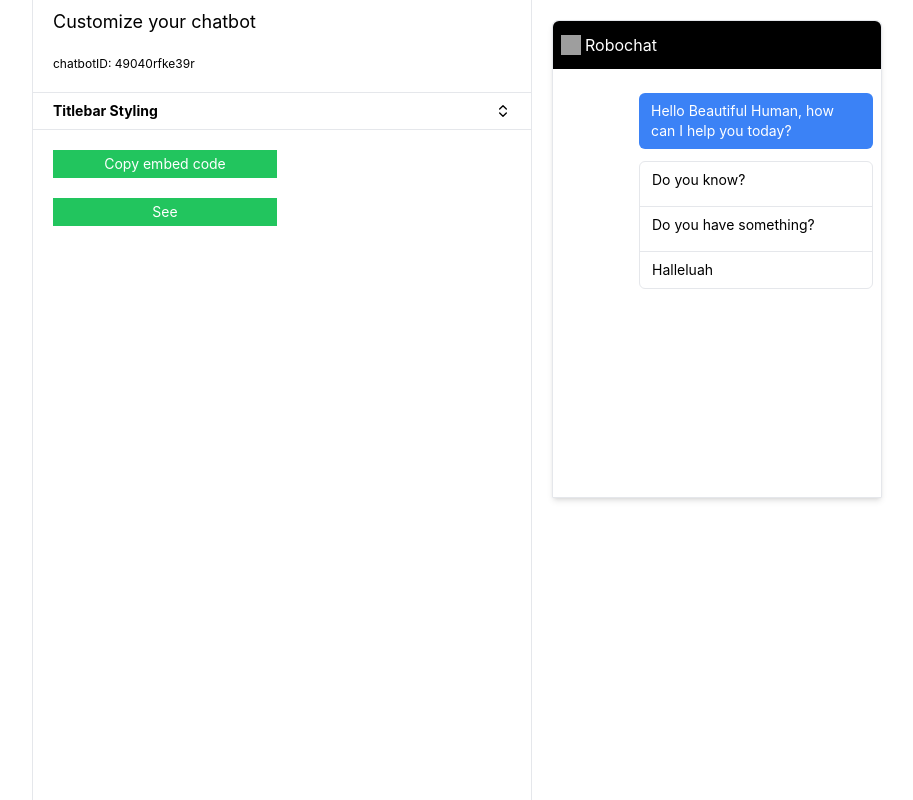
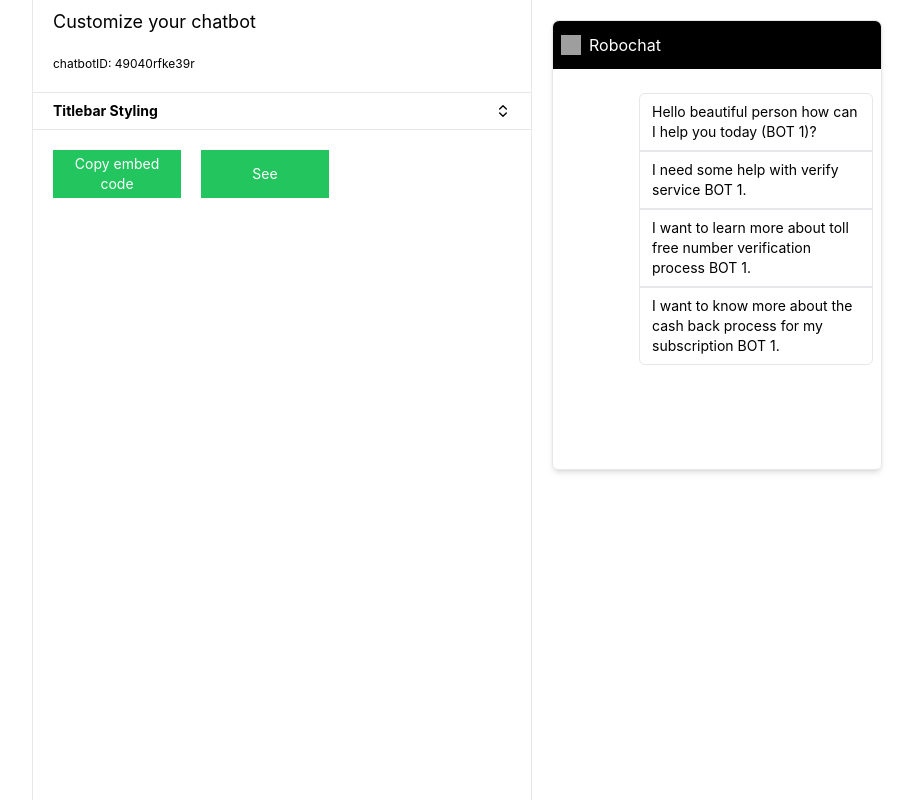
Before and after one commit to therealrinku/robochat, a React (Create React App) app: page / in a window 1280 px wide. Shown: the whole page, without its empty margins (183-1096 px from the left). Built offline with nearby package versions, Linux system fonts and the light colour scheme; grey boxes are pictures that could not be loaded.

Commit message:
feat: message flow update and scrollbar styled

```diff
--- a/src/components/Chatbox.tsx
+++ b/src/components/Chatbox.tsx
@@ -1,102 +1,58 @@
-import { useState } from "react";
+import { useRef, useState } from "react";
 import useAppContext from "../hooks/useAppContext";
 
 export default function Chatbox() {
   const { chatbotConfig } = useAppContext();
+  const messageViewRef = useRef(null);
 
-  const messages = {
-    1: [
-      {
-        id: "1A",
-        message: "Do you know?",
-        nextMessageIndex: 2,
-      },
-      {
-        id: "1B",
-        message: "Do you have something?",
-        nextMessageIndex: 2,
-      },
-      {
-        id: "1C",
-        message: "Halleluah",
-        nextMessageIndex: 2,
-      },
-    ],
-    2: [
-      {
-        id: "2A",
-        message: "Halleluah 2A",
-        nextMessageIndex: 3,
-      },
-      {
-        id: "2B",
-        message: "Halleluah 2B",
-        nextMessageIndex: 3,
-      },
-      {
-        id: "2C",
-        message: "Halleluah 2C",
-        nextMessageIndex: 2,
-      },
-    ],
-    3: [
-      {
-        id: "3A",
-        message: "Halleluah 3A",
-        nextMessageIndex: 2,
-      },
-      {
-        id: "3B",
-        message: "Halleluah 3B",
-        nextMessageIndex: 2,
-      },
-      {
-        id: "3C",
-        message: "Halleluah 3C",
-        nextMessageIndex: 2,
-      },
-    ],
-  };
+  //@ts-ignore
+  const [replyOptions, setReplyOptions] = useState(chatbotConfig?.messages[1] ?? {});
+  const [conversations, setConversations] = useState([]);
 
-  const [replyOptions, setReplyOptions] = useState(messages[1]);
-  const [conversations, setConversations] = useState([chatbotConfig.initialMessage]);
+  function nextMessage(e:any, message: any) {
+    e.preventDefault();
 
-  function nextMessage(message: any) {
     //@ts-ignore
-    setReplyOptions(messages[message.nextMessageIndex]);
+    setReplyOptions(chatbotConfig.messages[message.nextMessageIndex]);
+    //@ts-ignore
+    setConversations((prev) => [...prev, replyOptions.message]);
+    //@ts-ignore
     setConversations((prev) => [...prev, message.message]);
+    //@ts-ignore
+    messageViewRef.current?.scrollIntoView({behaviour: 'smooth'})
   }
 
   return (
-    <section className="shadow-md mt-5 text-white border rounded-t-md">
+    <section className="shadow-md mt-5 text-white border rounded-t-md rounded-b-md">
       <div
         style={{ backgroundColor: chatbotConfig.titleBgColor, color: chatbotConfig.titleTextColor }}
-        className="px-2 py-3 chatbot-title-bg rounded-t-md flex items-center gap-1"
+        className="px-2 py-3 chatbot-title-bg rounded-t-md flex items-center gap-2"
       >
         <img src={chatbotConfig.icon} className="chatbot-icon object-cover w-5 h-5" />
         <p>{chatbotConfig.title}</p>
       </div>
 
-      <div className="bg-white px-2 h-[400px] mt-3 overflow-y-auto mb-4">
+      <div className="px-2 h-[400px] p-3 overflow-y-auto" ref={messageViewRef}>
         {conversations.map((conversation, i) => {
           return (
             <div
               key={i}
               className={`${
-                i === 0 ? "float-right text-white bg-blue-500" : "float-left border text-black"
-              } mt-3 text-sm w-[75%] rounded-md py-2 px-3`}
+                i % 2 === 0 ? "float-right text-black border" : "float-left border text-white bg-blue-500"
+              } mt-3 text-sm w-[75%] rounded-md`}
             >
-              <p>{conversation}</p>
+              <p className="px-3 py-2">{conversation}</p>
             </div>
           );
         })}
 
-        <div className="float-right w-[75%] mt-3 flex flex-col gap-2 border rounded-t-md rounded-b-md">
-          {replyOptions.map((message, i) => {
+        <div className="w-[75%] float-right border rounded-t-md rounded-b-md mt-3">
+          <p className="px-3 py-2 text-black text-sm">{replyOptions.message}</p>
+          {replyOptions.responseOptions?.map((message: any, i: number) => {
             return (
               <button
-                onClick={() => nextMessage(message)}
-                className={`text-left text-black  text-sm py-2 px-3 ${i !== 0 && "border-t"}`}
+                onClick={(e) => nextMessage(e,message)}
+                className={`px-3 text-left w-full text-black  text-sm py-2 border-t-2`}
                 key={message.id}
               >
                 {message.message}
@@ -104,10 +60,6 @@ export default function Chatbox() {
             );
           })}
         </div>
-
-        {/* <div className="float-left mt-3 text-black border text-sm w-[75%] rounded-md py-2 text-black px-3">
-          <p>Hi, I need some help</p>
-        </div> */}
       </div>
     </section>
   );
--- a/src/context/AppContext.tsx
+++ b/src/context/AppContext.tsx
@@ -12,6 +12,68 @@ export function AppContextProvider({ children }: PropsWithChildren) {
     title: "Robochat",
     btnBgColor: "black",
     initialMessage: "Hello Beautiful Human, how can I help you today?",
+    messages: {
+      1: {
+        message: "Hello beautiful person how can I help you today (BOT 1)?",
+        responseOptions: [
+          {
+            id: "1A",
+            message: "I need some help with verify service BOT 1.",
+            nextMessageIndex: 2,
+          },
+          {
+            id: "1B",
+            message: "I want to learn more about toll free number verification process BOT 1.",
+            nextMessageIndex: 2,
+          },
+          {
+            id: "1C",
+            message: "I want to know more about the cash back process for my subscription BOT 1.",
+            nextMessageIndex: 2,
+          },
+        ],
+      },
+      2: {
+        message: "Do you want to know more about option 2 BOT 1?",
+        responseOptions: [
+          {
+            id: "2A",
+            message: "Halleluah 2A BOT 1",
+            nextMessageIndex: 3,
+          },
+          {
+            id: "2B",
+            message: "Halleluah 2B BOT 1",
+            nextMessageIndex: 3,
+          },
+          {
+            id: "2C",
+            message: "Halleluah 2C BOT 1",
+            nextMessageIndex: 2,
+          },
+        ],
+      },
+      3: {
+        message: "How can we help you better about option 3 BOT 1?",
+        responseOptions: [
+          {
+            id: "3A",
+            message: "Halleluah 3A BOT 1",
+            nextMessageIndex: 2,
+          },
+          {
+            id: "3B",
+            message: "Halleluah 3B BOT 1",
+            nextMessageIndex: 2,
+          },
+          {
+            id: "3C",
+            message: "Halleluah 3C BOT 1",
+            nextMessageIndex: 2,
+          },
+        ],
+      },
+    },
   };
   const [chatbotConfig, setChatbotConfig] = useState(defaultConfig);
 
--- a/src/index.css
+++ b/src/index.css
@@ -9,3 +9,41 @@ body {
 code {
   font-family: source-code-pro, Menlo, Monaco, Consolas, "Courier New", monospace;
 }
+
+/* scrollbar *?/
+/* Firefox */
+* {
+  scrollbar-width: thin;
+  scrollbar-color: #000000 #dfe9eb;
+}
+
+/* Chrome, Edge and Safari */
+*::-webkit-scrollbar {
+  height: 10px;
+  width: 10px;
+}
+*::-webkit-scrollbar-track {
+  border-radius: 0px;
+  background-color: #dfe9eb;
+}
+
+*::-webkit-scrollbar-track:hover {
+  background-color: #b8c0c2;
+}
+
+*::-webkit-scrollbar-track:active {
+  background-color: #b8c0c2;
+}
+
+*::-webkit-scrollbar-thumb {
+  border-radius: 0px;
+  background-color: #000000;
+}
+
+*::-webkit-scrollbar-thumb:hover {
+  background-color: #000000;
+}
+
+*::-webkit-scrollbar-thumb:active {
+  background-color: #000000;
+}
--- a/src/models/index.ts
+++ b/src/models/index.ts
@@ -5,6 +5,7 @@ export interface ChatbotModel {
   title: string;
   btnBgColor: string;
   initialMessage: string;
+  messages:{}
 }
 
 export interface AppContextModel {
--- a/src/pages/bot.tsx
+++ b/src/pages/bot.tsx
@@ -19,7 +19,68 @@ export default function Bot() {
       titleBgColor: "#000000",
       btnBgColor: "black",
       title: "Robochat",
-      initialMessage: "Hello Beautiful Person, How can I help you today?",
+      messages: {
+        1: {
+          message: "Hello beautiful person how can I help you today (BOT 1)?",
+          responseOptions: [
+            {
+              id: "1A",
+              message: "I need some help with verify service BOT 1.",
+              nextMessageIndex: 2,
+            },
+            {
+              id: "1B",
+              message: "I want to learn more about toll free number verification process BOT 1.",
+              nextMessageIndex: 2,
+            },
+            {
+              id: "1C",
+              message: "I want to know more about the cash back process for my subscription BOT 1.",
+              nextMessageIndex: 2,
+            },
+          ],
+        },
+        2: {
+          message: "Do you want to know more about option 2 BOT 1?",
+          responseOptions: [
+            {
+              id: "2A",
+              message: "Halleluah 2A BOT 1",
+              nextMessageIndex: 3,
+            },
+            {
+              id: "2B",
+              message: "Halleluah 2B BOT 1",
+              nextMessageIndex: 3,
+            },
+            {
+              id: "2C",
+              message: "Halleluah 2C BOT 1",
+              nextMessageIndex: 2,
+            },
+          ],
+        },
+        3: {
+          message: "How can we help you better about option 3 BOT 1?",
+          responseOptions: [
+            {
+              id: "3A",
+              message: "Halleluah 3A BOT 1",
+              nextMessageIndex: 2,
+            },
+            {
+              id: "3B",
+              message: "Halleluah 3B BOT 1",
+              nextMessageIndex: 2,
+            },
+            {
+              id: "3C",
+              message: "Halleluah 3C BOT 1",
+              nextMessageIndex: 2,
+            },
+          ],
+        },
+      },
     },
     "2": {
       icon: "https://cdn-icons-png.flaticon.com/128/2593/2593627.png",
@@ -27,7 +88,68 @@ export default function Bot() {
       titleBgColor: "red",
       btnBgColor: "red",
       title: "ChatGPT Killer BOT",
-      initialMessage: "Hello Beautiful Human, how can I help you today?",
+      messages: {
+        1: {
+          message: "Hello beautiful person how can I help you today (BOT 2)?",
+          responseOptions: [
+            {
+              id: "1A",
+              message: "I need some help with verify service BOT 2.",
+              nextMessageIndex: 2,
+            },
+            {
+              id: "1B",
+              message: "I want to learn more about toll free number verification process BOT 2.",
+              nextMessageIndex: 2,
+            },
+            {
+              id: "1C",
+              message: "I want to know more about the cash back process for my subscription BOT 2.",
+              nextMessageIndex: 2,
+            },
+          ],
+        },
+        2: {
+          message: "Do you want to know more about option 2 BOT 2?",
+          responseOptions: [
+            {
+              id: "2A",
+              message: "Halleluah 2A BOT 2",
+              nextMessageIndex: 3,
+            },
+            {
+              id: "2B",
+              message: "Halleluah 2B BOT 2",
+              nextMessageIndex: 3,
+            },
+            {
+              id: "2C",
+              message: "Halleluah 2C BOT 2",
+              nextMessageIndex: 2,
+            },
+          ],
+        },
+        3: {
+          message: "How can we help you better about option 3 BOT 2?",
+          responseOptions: [
+            {
+              id: "3A",
+              message: "Halleluah 3A BOT 2",
+              nextMessageIndex: 2,
+            },
+            {
+              id: "3B",
+              message: "Halleluah 3B BOT 2",
+              nextMessageIndex: 2,
+            },
+            {
+              id: "3C",
+              message: "Halleluah 3C BOT 2",
+              nextMessageIndex: 2,
+            },
+          ],
+        },
+      },
     },
   };
 
--- a/src/pages/dashboard.tsx
+++ b/src/pages/dashboard.tsx
@@ -27,12 +27,14 @@ export default function Dashboard() {
           <p className="text-xs px-5">chatbotID: {chatbotId}</p>
           <TitlebarStyling />
 
-          <button onClick={copyEmbedCode} className="copy-button w-56 ml-5 p-1 bg-green-500 text-white">
-            Copy embed code
-          </button>
-          <button onClick={() => navigate(`/bot/1`)} className="copy-button w-56 ml-5 p-1 bg-green-500 text-white">
-            See
-          </button>
+          <div className="flex ml-5 text-sm">
+            <button onClick={copyEmbedCode} className="copy-button w-32 p-1 bg-green-500 text-white">
+              Copy embed code
+            </button>
+            <button onClick={() => navigate(`/bot/1`)} className="copy-button w-32 ml-5 p-1 bg-green-500 text-white">
+              See
+            </button>
+          </div>
         </div>
       </div>
 
```
